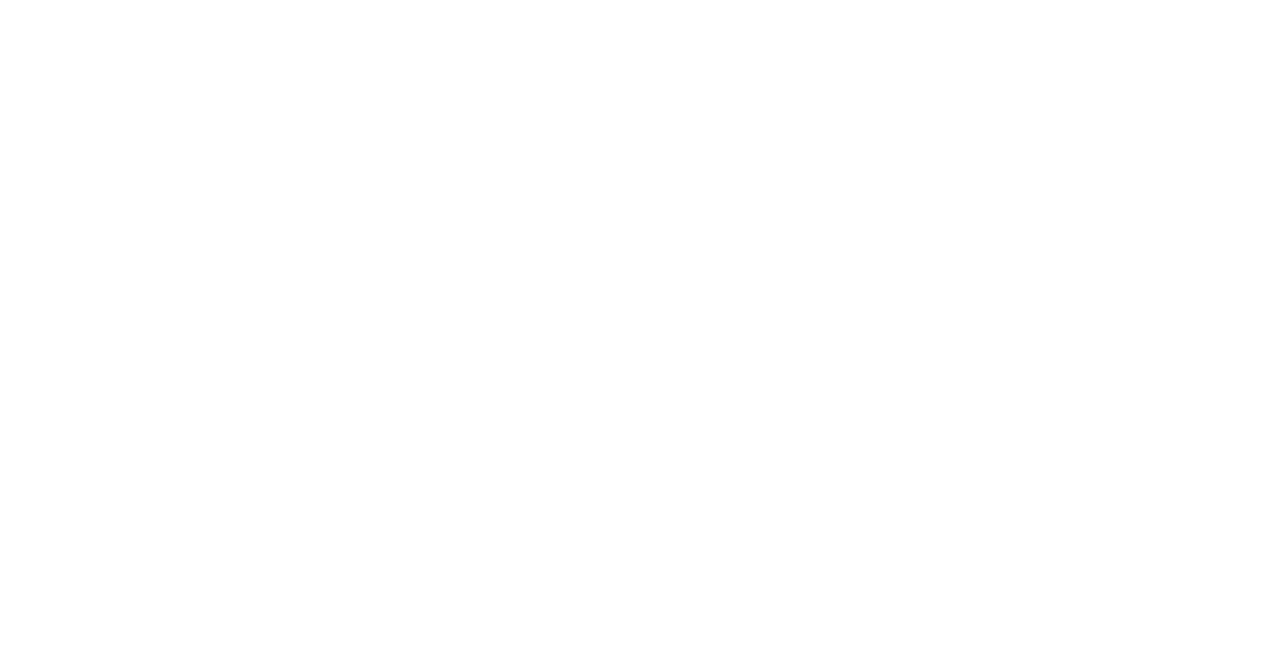
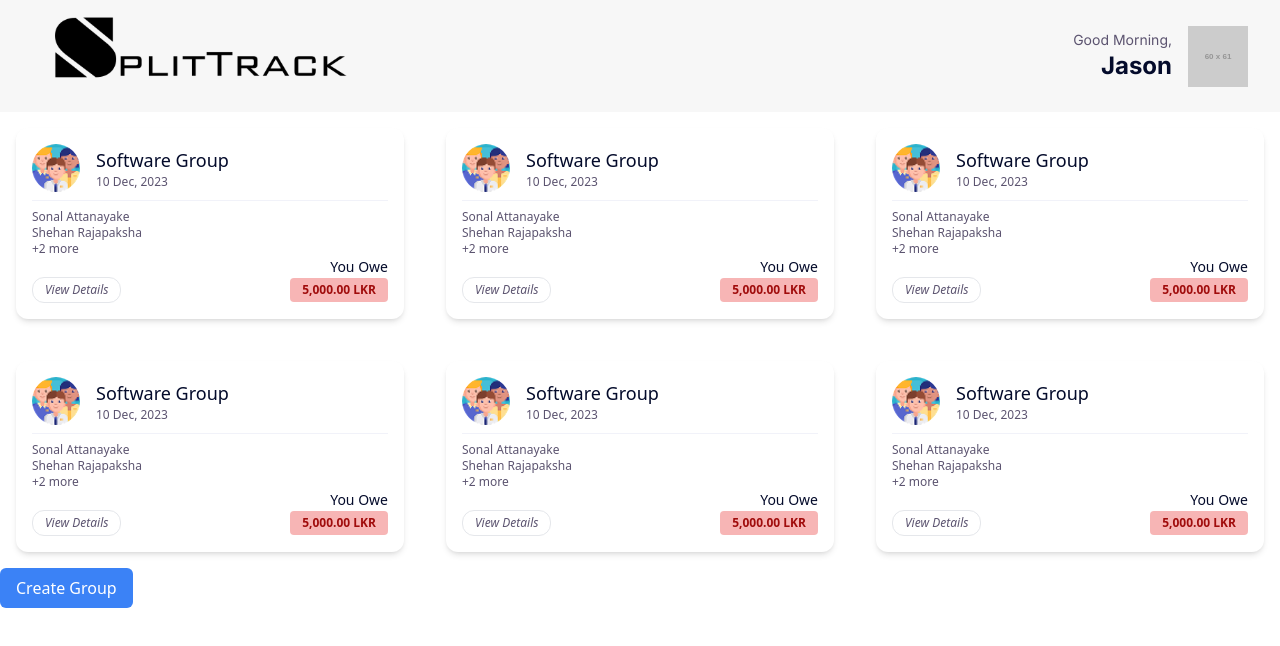
Before and after one commit to FinOSIQ/splittrack, a React (Vite) app: page / in a window 1280 px wide. Shown: the top 646 px of the page. Built offline with nearby package versions, Linux system fonts and the light colour scheme.

Commit message:
Group Card Component Design update-#4

```diff
--- a/src/App.jsx
+++ b/src/App.jsx
@@ -1,6 +1,5 @@
 import { useState } from 'react'
-import reactLogo from './assets/react.svg'
-import viteLogo from '/vite.svg'
+import { BrowserRouter as Router, Routes, Route } from "react-router-dom";
 import './App.css'
 import HeaderProfile from './Components/HeaderProfile'
 import ProfileView from './Views/ProfileView'
@@ -13,12 +12,19 @@ import GroupView from './Views/GroupView'
 
 function App() {
 
+  return (
 
-  return (
-    <div className='w-screen mx-0 px-0 '>
+      <div className='w-screen mx-0 px-0'>
 
+        <Router>
+          <Routes>
+            <Route path="/" element={<Home />} />
+            <Route path="/profile" element={<ProfileView />} />
+            <Route path="/group" element={<GroupView />} />
+          </Routes>
+        </Router>
+      </div>
 
-    </div>
   )
 }
 
--- a/src/Components/CreateGroup.jsx
+++ b/src/Components/CreateGroup.jsx
@@ -5,9 +5,7 @@ export default function CreateGroupModal() {
     const [groupName, setGroupName] = useState("");
     const [friendInput, setFriendInput] = useState("");
     const [friends, setFriends] = useState([
-        "Sonal Attanayake",
-        "Shehan Rajapak...",
-        "Saradi Dassanay...",
+
     ]);
 
     const handleAddFriend = (e) => {
@@ -28,7 +26,7 @@ export default function CreateGroupModal() {
                 onClick={() => setIsOpen(true)}
                 className="bg-blue-500 text-white px-4 py-2 rounded-md"
             >
-                Open Modal
+                Create Group
             </button>
 
             {isOpen && (
--- a/src/Components/GroupCard.jsx
+++ b/src/Components/GroupCard.jsx
@@ -1,26 +1,29 @@
 import React from "react";
+import GroupCardImage from "../assets/GroupCardImage.png";
+
 
 export default function GroupCard() {
     return (
         <div className="flex justify-center items-center p-4">
             <div className="bg-white rounded-xl shadow-md p-4 w-full max-w-md">
                 <div className="flex items-center mb-2">
-                    <img className="w-12 h-12 rounded-full mr-4" src="https://placehold.co/43x43" alt="Group Avatar" />
+                    <img className="w-12 h-12 rounded-full mr-4" src={GroupCardImage} alt="Group Avatar" />
                     <div>
                         <h2 className="text-lg text-[#040b2b] font-medium">Software Group</h2>
                         <p className="text-xs text-[#5c5470]">10 Dec, 2023</p>
                     </div>
                 </div>
                 <hr className="border-t border-[#f1f2f9] my-2" />
-                <div className="text-xs text-[#5c5470] mb-4">
+                <div className="text-xs text-[#5c5470] mb-0">
                     <p>Sonal Attanayake</p>
                     <p>Shehan Rajapaksha</p>
                     <p className="font-light">+2 more</p>
                 </div>
+                <p className="text-sm text-right text-[#040b2b] font-medium">You Owe</p>
+
                 <div className="flex justify-between items-center">
-                    <button className="px-3 py-1 bg-white border border-[#5c5470] rounded text-xs font-medium text-[#5c5470]">View Details</button>
+                    <button className="px-3 py-1 bg-white border rounded-xl italic text-xs font-medium text-[#5c5470]">View Details</button>
                     <div className="text-right">
-                        <p className="text-sm text-[#040b2b] font-medium">You Owe</p>
                         <div className="bg-[#f49d9d] bg-opacity-75 rounded px-3 py-1">
                             <p className="text-xs text-[#a00c0c] font-bold">5,000.00 LKR</p>
                         </div>
--- a/src/Views/Home.jsx
+++ b/src/Views/Home.jsx
@@ -1,6 +1,7 @@
 import React from 'react';
 import GroupCard from '../Components/GroupCard';
 import HeaderProfile from '../Components/HeaderProfile';
+import CreateGroupModal from '../Components/CreateGroup';
 
 const Home = () => {
     return (
@@ -15,15 +16,8 @@ const Home = () => {
             <GroupCard />
             <GroupCard />
             <GroupCard/>
-
-        <GroupCard />
-        <GroupCard />
-        <GroupCard/>
-
-        <GroupCard />
-        <GroupCard />
-        <GroupCard/>
         </div>
+        <CreateGroupModal />
     </div>
     );
 };
```
Also changed, not shown: src/assets/GroupCardImage.png (added). Lines whose indentation alone changed are shown as unchanged.
